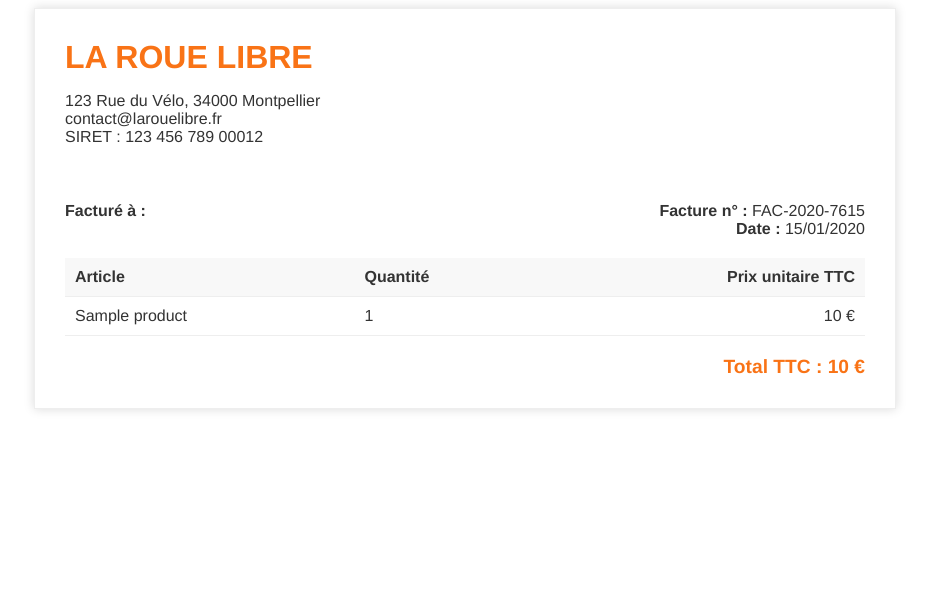
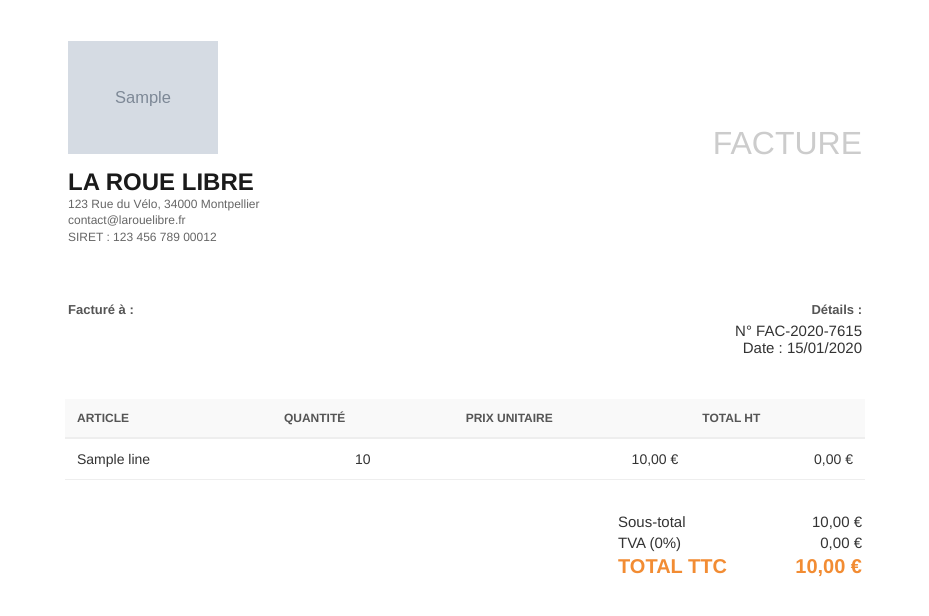
Before and after one commit to Marfael34/Front_React_VeloSphere, a Symfony app: template www/templates/invoice/invoice.html.twig in a window 1280 px wide. Shown: the top 616 px of the page, without its empty margins (175-1104 px from the left). Run offline with Twig, Linux system fonts and the light colour scheme; the template is opened without the code that fills it: most values are stand-ins (such as "Sample title", 1, 10 or a date in 2020); grey boxes marked "Sample" are stand-in pictures; some libraries are stand-ins or nearby versions.

Commit message:
Addition of a new migration due to changes to entities – logic for creating an invoice

```diff
--- a/www/templates/invoice/invoice.html.twig
+++ b/www/templates/invoice/invoice.html.twig
@@ -4,60 +4,183 @@
     <meta charset="UTF-8">
     <title>Facture #{{ order.id }}</title>
     <style>
-        body { font-family: 'Helvetica Neue', 'Helvetica', Helvetica, Arial, sans-serif; color: #333; }
-        .invoice-box { max-width: 800px; margin: auto; padding: 30px; border: 1px solid #eee; box-shadow: 0 0 10px rgba(0, 0, 0, 0.15); }
-        .header { display: flex; justify-content: space-between; margin-bottom: 40px; }
-        .header h1 { color: #f97316; margin: 0; }
-        .details { display: table; width: 100%; margin-bottom: 20px; }
-        .details-col { display: table-cell; width: 50%; }
-        table { width: 100%; line-height: inherit; text-align: left; border-collapse: collapse; }
-        table th, table td { padding: 10px; border-bottom: 1px solid #eee; }
-        table th { background: #f8f8f8; font-weight: bold; }
-        .total { text-align: right; font-size: 1.2em; font-weight: bold; margin-top: 20px; color: #f97316; }
+        body {
+            font-family: 'Helvetica', Arial, sans-serif;
+            color: #333;
+        }
+        .invoice-box {
+            max-width: 800px;
+            margin: auto;
+            padding: 30px;
+            background-color: #fff;
+        }
+        .header {
+            width: 100%;
+            margin-bottom: 50px;
+        }
+        .header table {
+            width: 100%;
+            border: none;
+        }
+        .logo-img {
+            max-width: 150px;
+            height: auto;
+        }
+        .company-name {
+            font-size: 24px;
+            font-weight: bold;
+            margin-top: 10px;
+            color: #1a1a1a;
+        }
+        .company-details {
+            font-size: 12px;
+            color: #666;
+            line-height: 1.4;
+        }
+        .title-facture {
+            font-size: 32px;
+            color: #ccc;
+            text-align: right;
+            font-weight: 300;
+            text-transform: uppercase;
+        }
+        .details-table {
+            width: 100%;
+            margin-bottom: 40px;
+        }
+        .details-table td {
+            vertical-align: top;
+            width: 50%;
+        }
+        .label {
+            font-weight: bold;
+            color: #555;
+            font-size: 13px;
+            margin-bottom: 5px;
+            display: block;
+        }
+        .value {
+            font-size: 15px;
+        }
+        .items-table {
+            width: 100%;
+            border-collapse: collapse;
+            margin-bottom: 30px;
+        }
+        .items-table th {
+            background: #f9f9f9;
+            color: #555;
+            text-transform: uppercase;
+            font-size: 12px;
+            padding: 12px;
+            border-bottom: 2px solid #eee;
+            text-align: left;
+        }
+        .items-table td {
+            padding: 12px;
+            border-bottom: 1px solid #eee;
+            font-size: 14px;
+        }
+        .text-right { text-align: right; }
+        .text-center { text-align: center; }
+
+        .total-container {
+            width: 100%;
+        }
+        .total-wrapper {
+            float: right;
+            width: 250px;
+        }
+        .total-row {
+            padding: 10px 0;
+            font-size: 15px;
+        }
+        .total-final {
+            border-top: 2px solid #eee;
+            margin-top: 10px;
+            padding-top: 10px;
+            font-size: 20px;
+            font-weight: bold;
+            color: #f28c33; /* Ton orange */
+        }
     </style>
 </head>
 <body>
     <div class="invoice-box">
         <div class="header">
-            <div>
-                <h1>LA ROUE LIBRE</h1>
-                <p>123 Rue du Vélo, 34000 Montpellier<br>contact@larouelibre.fr<br>SIRET : 123 456 789 00012</p>
-            </div>
+            <table>
+                <tr>
+                    <td>
+                        {% if logo %}
+                            <img src="{{ logo }}" class="logo-img">
+                        {% endif %}
+                        <div class="company-name">LA ROUE LIBRE</div>
+                        <div class="company-details">
+                            123 Rue du Vélo, 34000 Montpellier<br>
+                            contact@larouelibre.fr<br>
+                            SIRET : 123 456 789 00012
+                        </div>
+                    </td>
+                    <td class="title-facture">
+                        Facture
+                    </td>
+                </tr>
+            </table>
         </div>
 
-        <div class="details">
-            <div class="details-col">
-                <strong>Facturé à :</strong><br>
-                {{ user.firstname }} {{ user.lastname }}<br>
-                {{ user.email }}
-            </div>
-            <div class="details-col" style="text-align: right;">
-                <strong>Facture n° :</strong> FAC-{{ date|date('Y') }}-{{ random(1000, 9999) }}<br>
-                <strong>Date :</strong> {{ date|date('d/m/Y') }}
-            </div>
-        </div>
+        <table class="details-table">
+            <tr>
+                <td>
+                    <span class="label">Facturé à :</span>
+                    <div class="value">{{ user.firstname }} {{ user.lastname }}</div>
+                    <div class="value">{{ user.email }}</div>
+                </td>
+                <td class="text-right">
+                    <span class="label">Détails :</span>
+                    <div class="value">N° FAC-{{ date|date('Y') }}-{{ random(1000, 9999) }}</div>
+                    <div class="value">Date : {{ date|date('d/m/Y') }}</div>
+                </td>
+            </tr>
+        </table>
 
-        <table>
+        <table class="items-table">
             <thead>
                 <tr>
                     <th>Article</th>
-                    <th>Quantité</th>
-                    <th style="text-align: right;">Prix unitaire TTC</th>
+                    <th class="text-center">Quantité</th>
+                    <th class="text-right">Prix Unitaire</th>
+                    <th class="text-right">Total HT</th>
                 </tr>
             </thead>
             <tbody>
-                {% for product in products %}
+                {% for line in lines %}
                 <tr>
-                    <td>{{ product.title }}</td>
-                    <td>1</td>
-                    <td style="text-align: right;">{{ product.price }} €</td>
+                    <td>{{ line.title }}</td>
+                    <td class="text-center">{{ line.quantity }}</td>
+                    <td class="text-right">{{ line.price|number_format(2, ',', ' ') }} €</td>
+                    <td class="text-right">{{ line.subtotal|number_format(2, ',', ' ') }} €</td>
                 </tr>
                 {% endfor %}
             </tbody>
         </table>
 
-        <div class="total">
-            Total TTC : {{ total }} €
+        <div class="total-container">
+            <div class="total-wrapper">
+                <table style="width: 100%;">
+                    <tr class="total-row">
+                        <td>Sous-total</td>
+                        <td class="text-right">{{ total|number_format(2, ',', ' ') }} €</td>
+                    </tr>
+                    <tr class="total-row">
+                        <td>TVA (0%)</td>
+                        <td class="text-right">0,00 €</td>
+                    </tr>
+                    <tr class="total-final">
+                        <td>TOTAL TTC</td>
+                        <td class="text-right">{{ total|number_format(2, ',', ' ') }} €</td>
+                    </tr>
+                </table>
+            </div>
         </div>
     </div>
 </body>
```
Also changed, not shown: www/migrations/Version20260415192830.php (deleted, +0 -35 lines), www/migrations/Version20260416175422.php (added, +31 -0 lines), www/src/Controller/StripeController.php (+17 -20 lines), www/src/Controller/StripeWebhookController.php (+32 -15 lines), www/src/Entity/Panier.php (+21 -75 lines), www/src/Entity/PanierItem.php (+4 -5 lines), www/src/Entity/User.php (+10 -4 lines), 5 other files.
